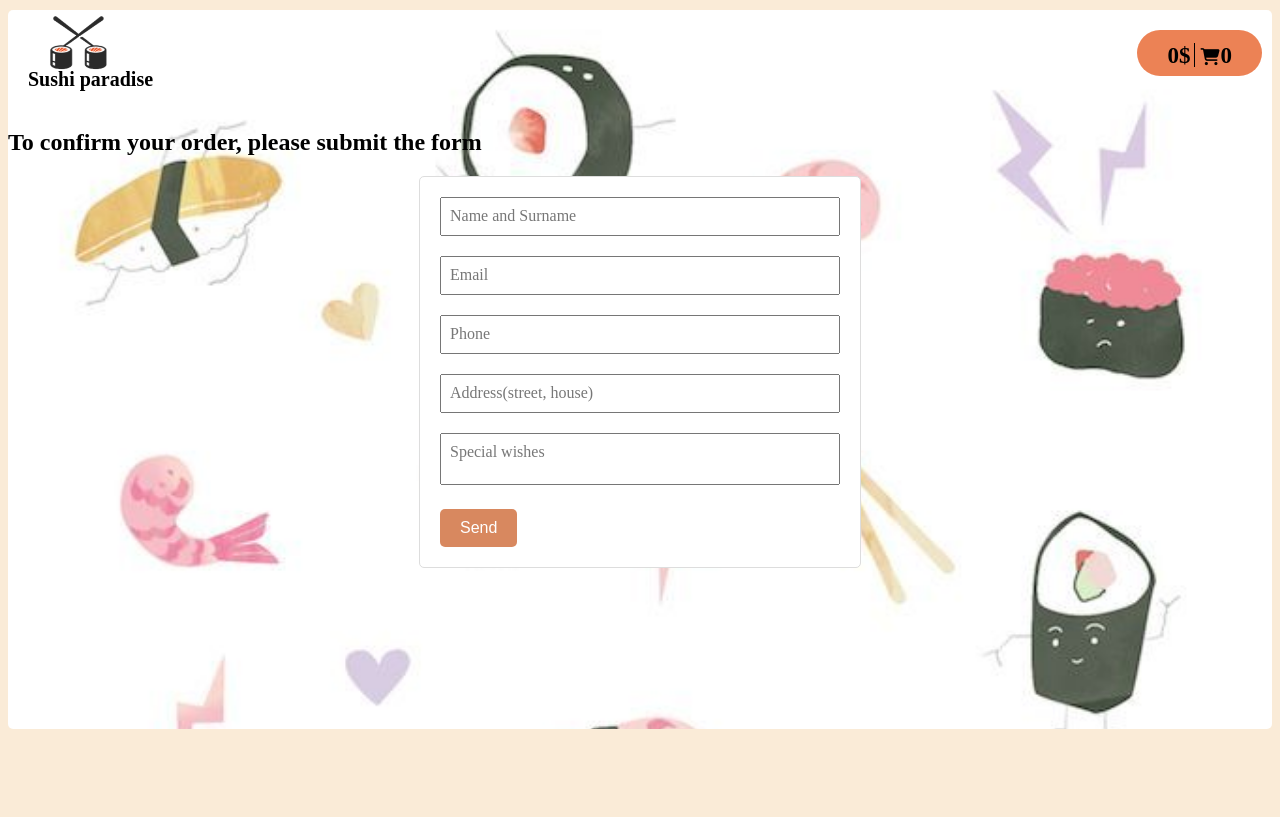
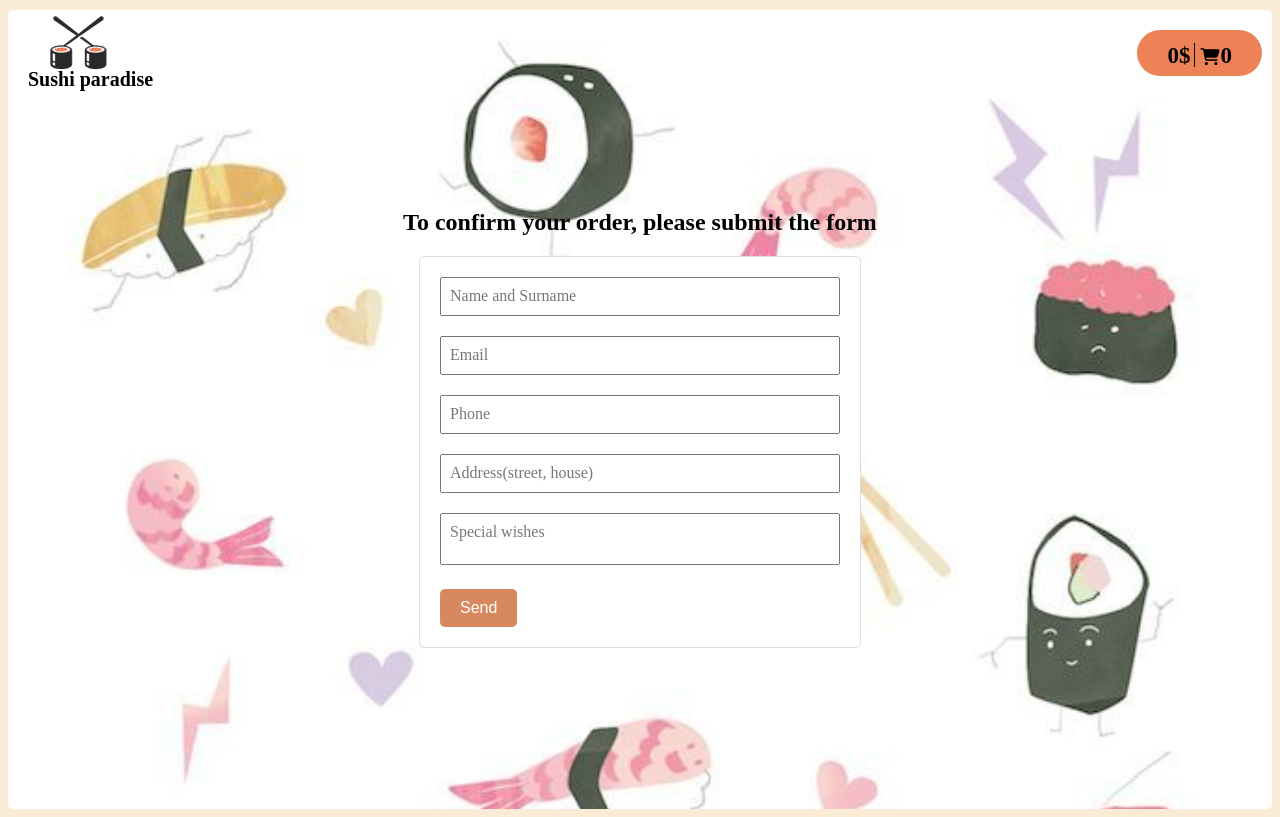
Before and after one commit to Olena-Olkhovyk/sushi_restaurant1, a React (Create React App) app: page /checkout in a window 1280 px wide. Built offline with nearby package versions, Linux system fonts and the light colour scheme.

Commit message:
Move checkout title to center

```diff
--- a/src/pages/Checkout.module.css
+++ b/src/pages/Checkout.module.css
@@ -2,7 +2,8 @@
   min-height: 600px;
 }
 .checkoutContainer h2 {
-  margin-top: 2rem;
+  margin-top: 7rem;
+  text-align: center;
 }
 form {
   max-width: 400px;
```
